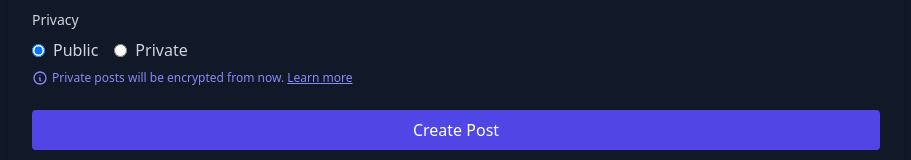
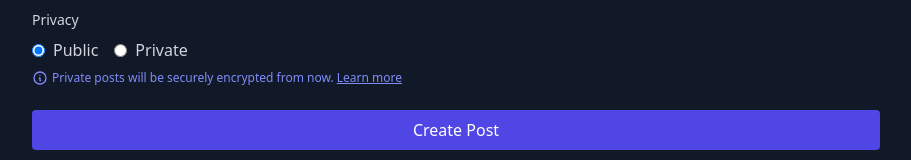
Before and after one commit to nitin-is-me/the-blog-zone-client, a Next.js app: page /dashboard/create-blog in a window 1280 px wide. Shown: the part 416-576 px from the top of the page, without its empty margins (184-1095 px from the left). Built offline with nearby package versions, Linux system fonts and the light colour scheme.

Commit message:
Update page.js

```diff
--- a/src/app/dashboard/create-blog/page.js
+++ b/src/app/dashboard/create-blog/page.js
@@ -121,7 +121,7 @@ export default function CreateBlogPage() {
                 <path strokeLinecap="round" strokeLinejoin="round" strokeWidth={2} d="M13 16h-1v-4h-1m1-4h.01M21 12a9 9 0 11-18 0 9 9 0 0118 0z" />
               </svg>
               <span>
-                Private posts will be encrypted from now. {' '}
+                Private posts will be securely encrypted from now. {' '}
                 <Link
                   href="https://github.com/nitin-is-me/the-blog-zone-client/blob/master/README.md#private-posts-will-be-encrypted"
                   className="underline hover:text-indigo-300 transition-colors"
```
